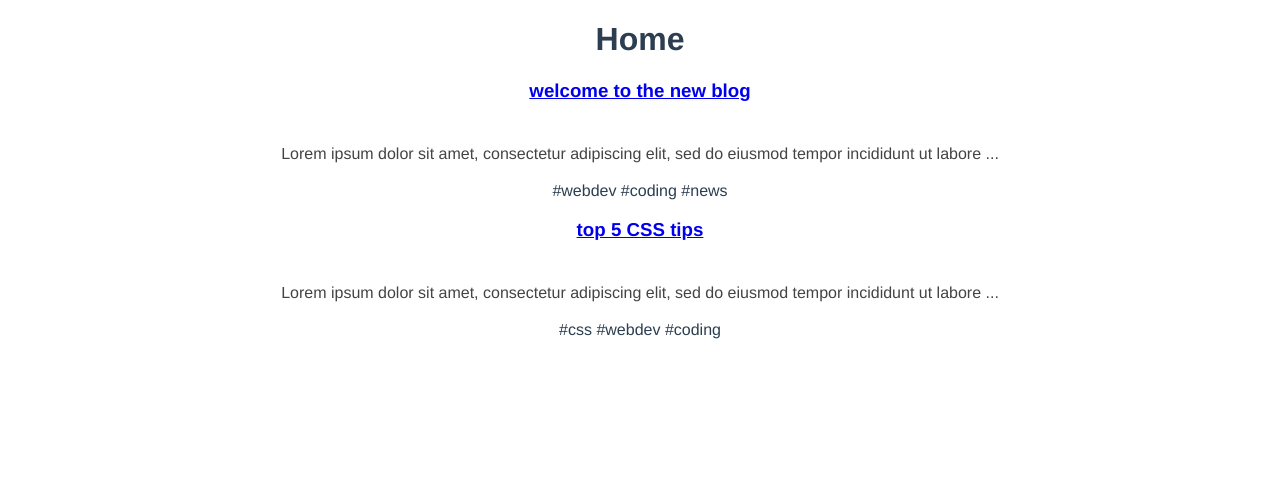
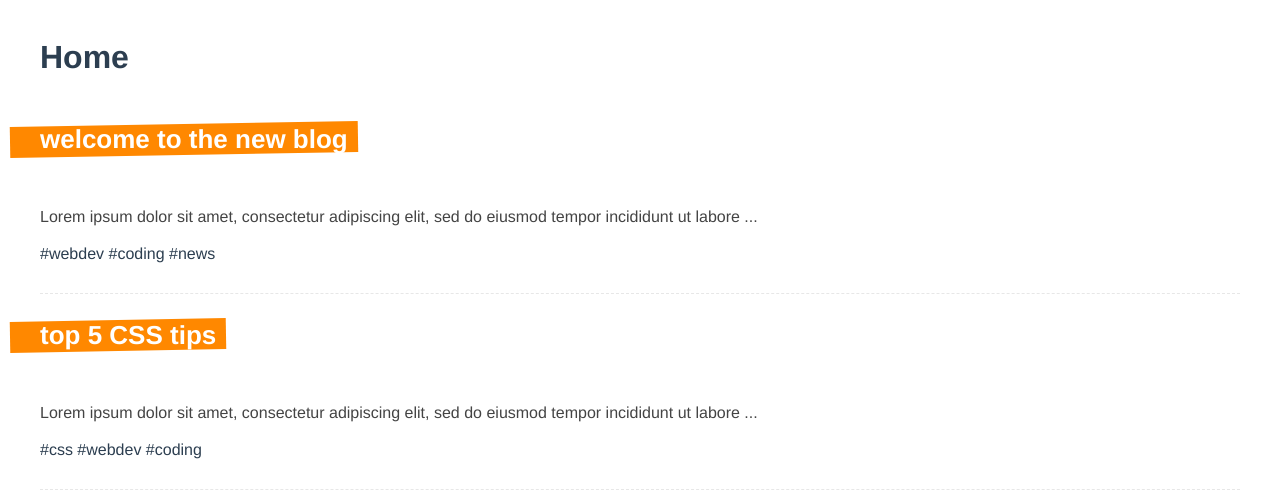
Before and after one commit to sendgn/dojo-blog, a Vue app: page / in a window 1280 px wide. Shown: the top 498 px of the page. Built offline with nearby package versions, Linux system fonts and the light colour scheme; data requests are answered from the project's data file.

Commit message:
Style posts

```diff
--- a/src/App.vue
+++ b/src/App.vue
@@ -7,7 +7,6 @@
   font-family: Avenir, Helvetica, Arial, sans-serif;
   -webkit-font-smoothing: antialiased;
   -moz-osx-font-smoothing: grayscale;
-  text-align: center;
   color: #2c3e50;
 }
 </style>
--- a/src/components/SinglePost.vue
+++ b/src/components/SinglePost.vue
@@ -25,4 +25,30 @@ export default {
 }
 </script>
 
-<style></style>
+<style>
+  .post {
+    margin: 0 40px 30px;
+    padding-bottom: 30px;
+    border-bottom: 1px dashed #e7e7e7;
+  }
+  .post h3 {
+    display: inline-block;
+    position: relative;
+    font-size: 26px;
+    color: white;
+    margin-bottom: 10px;
+    max-width: 400px;
+  }
+  .post h3::before {
+    content: "";
+    display: block;
+    width: 100%;
+    height: 100%;
+    background: #ff8800;
+    position: absolute;
+    z-index: -1;
+    padding-right: 40px;
+    left: -30px;
+    transform: rotateZ(-1deg);
+  }
+</style>
--- a/src/composables/getPost.js
+++ b/src/composables/getPost.js
@@ -6,11 +6,6 @@ const getPost = (id) => {
 
   const load = async () => {
     try {
-      // Simulate delay
-      await new Promise(resolve => {
-        setTimeout(resolve, 2000)
-      })
-
       let data = await fetch(`http://localhost:3000/posts/${id}`)
       if (!data.ok) {
         throw Error('That post does not exist')
--- a/src/composables/getPosts.js
+++ b/src/composables/getPosts.js
@@ -6,11 +6,6 @@ const getPosts = () => {
 
   const load = async () => {
     try {
-      // Simulate delay
-      await new Promise(resolve => {
-        setTimeout(resolve, 1000)
-      })
-
       let data = await fetch('http://localhost:3000/posts')
       if (!data.ok) {
         throw new Error("Could't fetch the data")
--- a/src/views/HomeView.vue
+++ b/src/views/HomeView.vue
@@ -28,3 +28,11 @@ export default {
   }
 }
 </script>
+
+<style>
+  .home {
+    max-width: 1200px;
+    margin: 0 auto;
+    padding: 10px;
+  }
+</style>
```
